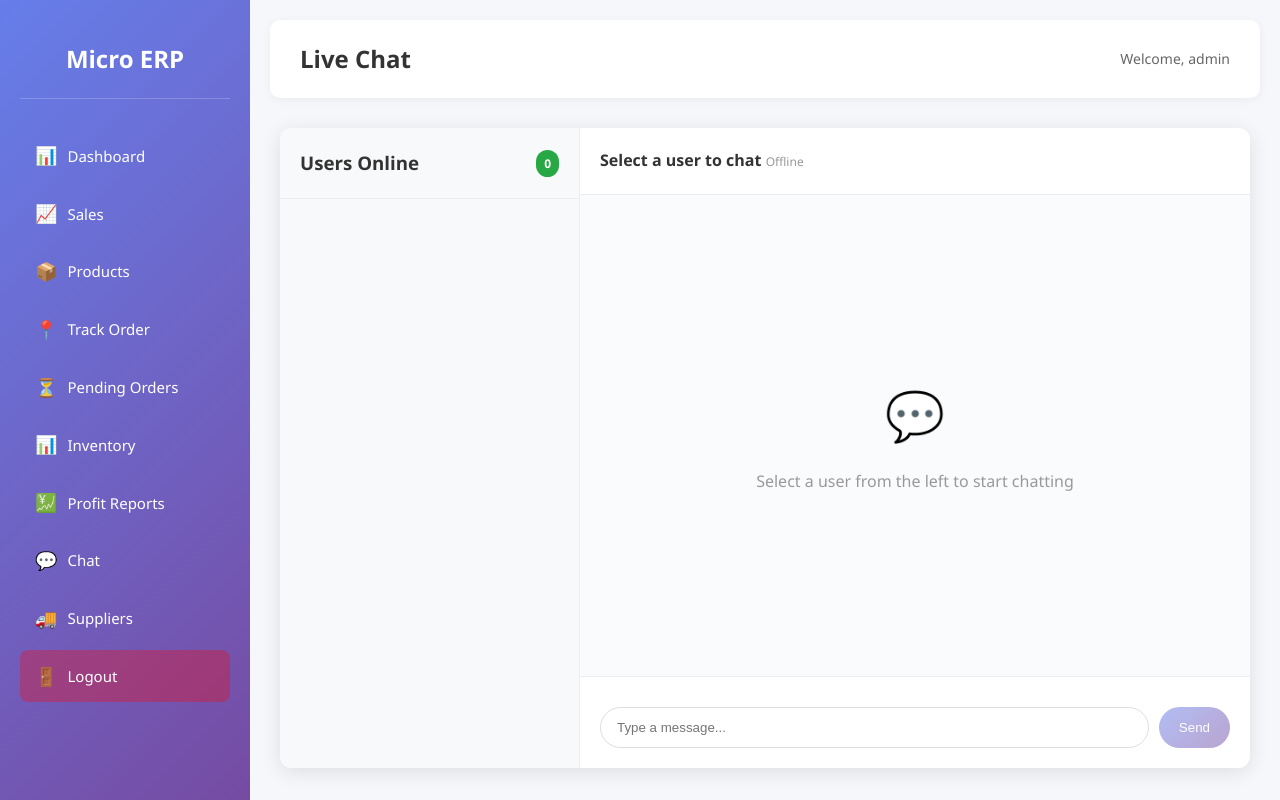
After one commit to atu32101/Micro-Erp-For-Small-Manufactures, a Flask app: page /chat in a window 1280 px wide. The commit adds this page. Run offline with Flask 3, Linux system fonts and the light colour scheme; a user stored in the database is signed in; some libraries are stand-ins or nearby versions.

Commit message:
Add live chat feature with SocketIO: private 1-on-1 messaging, online status, typing indicators. Complete integration with ERP sidebar.

```diff
--- a/app.py
+++ b/app.py
@@ -5,9 +5,16 @@ from datetime import datetime
 import os
 
 import os
+import json
+from flask_socketio import SocketIO, emit, join_room, leave_room
+import eventlet
 
 app = Flask(__name__)
 app.secret_key = 'micro_erp_secret_key_2024'
+
+# Chat globals
+online_users = set()
+sio = SocketIO(app, cors_allowed_origins="*", async_mode='eventlet')
 
 # Database configuration - works locally and on cloud
 DB_PATH = os.environ.get('DATABASE_URL', os.path.join(os.path.dirname(__file__), 'instance', 'erp.db'))
@@ -120,7 +127,7 @@ def init_db():
     except:
         pass
 
-    # Create order tracking table
+# Create order tracking table
     cursor.execute('''
         CREATE TABLE IF NOT EXISTS order_tracking (
             id INTEGER PRIMARY KEY AUTOINCREMENT,
@@ -131,6 +138,32 @@ def init_db():
             updated_at TEXT NOT NULL,
             FOREIGN KEY (order_id) REFERENCES orders (id),
             FOREIGN KEY (updated_by) REFERENCES users (id)
+        )
+    ''')
+
+    # === CHAT TABLES ===
+    cursor.execute('''
+        CREATE TABLE IF NOT EXISTS chats (
+            id INTEGER PRIMARY KEY AUTOINCREMENT,
+            user1_id INTEGER NOT NULL,
+            user2_id INTEGER NOT NULL,
+            created_at DATETIME DEFAULT CURRENT_TIMESTAMP,
+            UNIQUE(user1_id, user2_id),
+            FOREIGN KEY (user1_id) REFERENCES users (id),
+            FOREIGN KEY (user2_id) REFERENCES users (id)
+        )
+    ''')
+
+    cursor.execute('''
+        CREATE TABLE IF NOT EXISTS messages (
+            id INTEGER PRIMARY KEY AUTOINCREMENT,
+            chat_id INTEGER NOT NULL,
+            sender_id INTEGER NOT NULL,
+            content TEXT NOT NULL,
+            timestamp DATETIME DEFAULT CURRENT_TIMESTAMP,
+            is_read BOOLEAN DEFAULT 0,
+            FOREIGN KEY (chat_id) REFERENCES chats (id),
+            FOREIGN KEY (sender_id) REFERENCES users (id)
         )
     ''')
 
@@ -913,6 +946,147 @@ def profit_reports():
         'product_revenue': product_revenue, 'monthly_profit': monthly_profit, 'orders_by_status': orders_by_status}
     return render_template('profit_reports.html', profit_data=profit_data)
 
+# === CHAT ROUTES ===
+@app.route('/chat')
+@login_required
+def chat():
+    return render_template('chat.html')
+
+@app.route('/api/users')
+@login_required
+def api_users():
+    conn = get_db_connection()
+    users = conn.execute('''
+        SELECT id, username, role FROM users
+        WHERE id != ? ORDER BY username
+    ''', (session['user_id'],)).fetchall()
+    conn.close()
+
+    # Mark online users
+    user_list = []
+    for user in users:
+        user_list.append({
+            'id': user['id'],
+            'username': user['username'],
+            'role': user['role'],
+            'online': user['id'] in online_users
+        })
+
+    return jsonify(user_list)
+
+@app.route('/api/messages/<int:partner_id>')
+@login_required
+def api_messages(partner_id):
+    user1 = min(session['user_id'], partner_id)
+    user2 = max(session['user_id'], partner_id)
+
+    conn = get_db_connection()
+    chat = conn.execute('''
+        SELECT id FROM chats WHERE (user1_id = ? AND user2_id = ?) OR (user1_id = ? AND user2_id = ?)
+    ''', (user1, user2, user2, user1)).fetchone()
+
+    chat_id = chat['id'] if chat else None
+
+    if chat_id:
+        messages = conn.execute('''
+            SELECT m.*, u.username FROM messages m
+            JOIN users u ON m.sender_id = u.id
+            WHERE m.chat_id = ? ORDER BY m.timestamp ASC
+        ''', (chat_id,)).fetchall()
+    else:
+        messages = []
+
+    conn.close()
+    return jsonify([dict(msg) for msg in messages])
+
+@app.route('/api/messages/<int:message_id>/read', methods=['POST'])
+@login_required
+def api_mark_read(message_id):
+    conn = get_db_connection()
+    conn.execute('UPDATE messages SET is_read = 1 WHERE id = ? AND chat_id IN (SELECT id FROM chats WHERE user1_id = ? OR user2_id = ?)',
+                (message_id, session['user_id'], session['user_id']))
+    conn.commit()
+    conn.close()
+    return jsonify({'success': True})
+
+# === SOCKETIO EVENTS ===
+@sio.on('connect')
+def handle_connect():
+    if 'user_id' in session:
+        online_users.add(int(session['user_id']))
+        emit('user_online', {'user_id': session['user_id']}, broadcast=True)
+
+@sio.on('disconnect')
+def handle_disconnect():
+    if 'user_id' in session:
+        user_id = int(session['user_id'])
+        if user_id in online_users:
+            online_users.remove(user_id)
+            emit('user_offline', {'user_id': user_id}, broadcast=True)
+
+@sio.on('join_chat')
+def handle_join_chat(data):
+    room = data.get('chat_id')
+    if room:
+        join_room(room)
+        emit('status', {'msg': f'Joined chat {room}'})
+
+@sio.on('send_message')
+def handle_send_message(data):
+    chat_id = data.get('chat_id')
+    partner_id = data.get('partner_id')
+    content = data.get('content')
+
+    if not all([chat_id, partner_id, content, 'user_id' in session]):
+        return
+
+    sender_id = session['user_id']
+    timestamp = datetime.now().strftime('%Y-%m-%d %H:%M:%S')
+
+    conn = get_db_connection()
+
+    # Get or create chat
+    user1 = min(sender_id, partner_id)
+    user2 = max(sender_id, partner_id)
+    chat = conn.execute('''
+        SELECT id FROM chats WHERE (user1_id = ? AND user2_id = ?) OR (user1_id = ? AND user2_id = ?)
+    ''', (user1, user2, user2, user1)).fetchone()
+
+    if chat:
+        chat_id = chat['id']
+    else:
+        conn.execute('INSERT INTO chats (user1_id, user2_id) VALUES (?, ?)', (user1, user2))
+        chat_id = conn.lastrowid
+        conn.commit()
+
+    # Save message
+    message_id = conn.execute('''
+        INSERT INTO messages (chat_id, sender_id, content) VALUES (?, ?, ?)
+    ''', (chat_id, sender_id, content)).lastrowid
+
+    conn.commit()
+    conn.close()
+
+    # Emit to room
+    message_data = {
+        'message_id': message_id,
+        'chat_id': chat_id,
+        'sender_id': sender_id,
+        'content': content,
+        'timestamp': timestamp
+    }
+    emit('message', message_data, room=f'chat_{user1}_{user2}')
+
+@sio.on('typing')
+def handle_typing(data):
+    chat_id = data.get('chat_id')
+    emit('typing', {'username': session.get('username')}, room=chat_id)
+
+@sio.on('stop_typing')
+def handle_stop_typing(data):
+    chat_id = data.get('chat_id')
+    emit('stop_typing', {}, room=chat_id)
+
 if __name__ == '__main__':
     os.makedirs(os.path.join(os.path.dirname(__file__), 'instance'), exist_ok=True)
     init_db()
@@ -920,11 +1094,17 @@ if __name__ == '__main__':
     print("=" * 50)
     print("Micro ERP System Starting...")
     print("=" * 50)
+    print("🚀 NEW: Live Chat Feature!")
+    print("  - Real-time 1-on-1 messaging")
+    print("  - Online status indicators")
+    print("  - Chat from sidebar")
+    print("=" * 50)
     print("Features:")
     print("  - Admin creates Manager/Staff accounts")
     print("  - Supplier can pick up orders")
     print("  - Role-based access control")
     print("  - Supplier notification on login")
+    print("  - 💬 Live Chat between users")
     print("=" * 50)
     print("Default credentials:")
     print("  Admin: admin / admin123")
@@ -932,4 +1112,4 @@ if __name__ == '__main__':
     print("=" * 50)
     print("Access URL: http://127.0.0.1:5000")
     print("=" * 50)
-    app.run(host='0.0.0.0', port=5000, debug=True)
+    sio.run(app, host='0.0.0.0', port=5000, debug=True)
--- /dev/null
+++ b/static/chat.js
@@ -0,0 +1,159 @@
+// Chat SocketIO Client
+document.addEventListener('DOMContentLoaded', function() {
+    const socket = io();
+    const userId = {{ session.user_id|tojson }};
+    const username = {{ session.username|tojson }};
+    let currentChatPartnerId = null;
+    let currentChatId = null;
+
+    // Elements
+    const userList = document.getElementById('userList');
+    const messagesContainer = document.getElementById('messagesContainer');
+    const messageInput = document.getElementById('messageInput');
+    const sendButton = document.getElementById('sendButton');
+    const onlineCount = document.getElementById('online-count');
+    const chatPartnerName = document.getElementById('chatPartnerName');
+    const chatPartnerStatus = document.getElementById('chatPartnerStatus');
+    const typingIndicator = document.getElementById('typingIndicator');
+
+    // Load users
+    fetch('/api/users')
+        .then(res => res.json())
+        .then(users => {
+            users.forEach(user => {
+                const userEl = document.createElement('div');
+                userEl.className = `user-item ${user.online ? 'online' : 'offline'}`;
+                userEl.dataset.userId = user.id;
+                userEl.innerHTML = `
+                    <div class="user-avatar">${user.username.charAt(0).toUpperCase()}</div>
+                    <div class="user-details">
+                        <span class="user-name">${user.username}</span>
+                        <span class="user-role">${user.role}</span>
+                    </div>
+                    ${user.online ? '<div class="online-dot"></div>' : ''}
+                `;
+                userEl.addEventListener('click', () => selectUser(user.id, user.username));
+                userList.appendChild(userEl);
+            });
+            onlineCount.textContent = users.filter(u => u.online).length;
+        });
+
+    // Socket events
+    socket.on('connect', () => {
+        console.log('Connected to chat server');
+        socket.emit('join_chat', { user_id: userId });
+    });
+
+    socket.on('user_online', (data) => updateUserStatus(data.user_id, true));
+    socket.on('user_offline', (data) => updateUserStatus(data.user_id, false));
+
+    socket.on('message', (data) => {
+        if (currentChatId === data.chat_id) {
+            appendMessage(data, 'received');
+            markAsRead(data.message_id);
+        }
+    });
+
+    socket.on('typing', (data) => {
+        if (currentChatId === data.chat_id) {
+            typingIndicator.textContent = `${data.username} is typing...`;
+            setTimeout(() => typingIndicator.textContent = '', 3000);
+        }
+    });
+
+    socket.on('stop_typing', (data) => {
+        if (currentChatId === data.chat_id) typingIndicator.textContent = '';
+    });
+
+    // Input handlers
+    let typingTimer;
+    messageInput.addEventListener('input', () => {
+        sendButton.disabled = messageInput.value.trim() === '';
+
+        if (currentChatPartnerId) {
+            socket.emit('typing', { chat_id: currentChatId });
+            clearTimeout(typingTimer);
+            typingTimer = setTimeout(() => socket.emit('stop_typing', { chat_id: currentChatId }), 1000);
+        }
+    });
+
+    messageInput.addEventListener('keypress', (e) => {
+        if (e.key === 'Enter' && !e.shiftKey) {
+            e.preventDefault();
+            sendMessage();
+        }
+    });
+
+    sendButton.addEventListener('click', sendMessage);
+
+    function sendMessage() {
+        const message = messageInput.value.trim();
+        if (!message || !currentChatPartnerId) return;
+
+        socket.emit('send_message', {
+            chat_id: currentChatId,
+            partner_id: currentChatPartnerId,
+            content: message
+        });
+
+        appendMessage({ content: message, sender_id: userId, timestamp: new Date().toISOString() }, 'sent');
+        messageInput.value = '';
+        sendButton.disabled = true;
+    }
+
+    function selectUser(partnerId, partnerName) {
+        if (partnerId === userId) return;
+
+        currentChatPartnerId = partnerId;
+        chatPartnerName.textContent = partnerName;
+        chatPartnerStatus.className = 'status-online'; // Assume online when selected
+        chatPartnerStatus.textContent = 'Online';
+
+        // Load chat history
+        fetch(`/api/messages/${partnerId}`)
+            .then(res => res.json())
+            .then(messages => {
+                messagesContainer.innerHTML = '';
+                messages.forEach(msg => appendMessage(msg, msg.sender_id == userId ? 'sent' : 'received'));
+                messagesContainer.scrollTop = messagesContainer.scrollHeight;
+            });
+
+        // Highlight selected
+        document.querySelectorAll('.user-item').forEach(el => el.classList.remove('selected'));
+        event.currentTarget.classList.add('selected');
+
+        // Join chat room
+        socket.emit('join_chat', { chat_id: `chat_${Math.min(userId, partnerId)}_${Math.max(userId, partnerId)}` });
+    }
+
+    function appendMessage(msg, type) {
+        const messageEl = document.createElement('div');
+        messageEl.className = `message ${type}`;
+        messageEl.innerHTML = `
+            <div class="message-content">${msg.content}</div>
+            <div class="message-time">${new Date(msg.timestamp).toLocaleTimeString()}</div>
+        `;
+        messagesContainer.appendChild(messageEl);
+        messagesContainer.scrollTop = messagesContainer.scrollHeight;
+    }
+
+    function updateUserStatus(userId, online) {
+        const userEl = document.querySelector(`[data-user-id="${userId}"]`);
+        if (userEl) {
+            userEl.className = `user-item ${online ? 'online' : 'offline'}`;
+            const dot = userEl.querySelector('.online-dot');
+            if (online && !dot) {
+                const newDot = document.createElement('div');
+                newDot.className = 'online-dot';
+                userEl.appendChild(newDot);
+            } else if (!online && dot) {
+                dot.remove();
+            }
+            onlineCount.textContent = document.querySelectorAll('.user-item.online').length;
+        }
+    }
+
+    function markAsRead(messageId) {
+        fetch(`/api/messages/${messageId}/read`, { method: 'POST' });
+    }
+});
--- a/static/style.css
+++ b/static/style.css
@@ -126,6 +126,234 @@ body {
 
 .nav-item.logout:hover {
     background: rgba(255, 0, 0, 0.5);
+}
+
+/* Chat Styles */
+.chat-container {
+    display: flex;
+    height: 80vh;
+    background: white;
+    border-radius: 12px;
+    box-shadow: 0 4px 20px rgba(0,0,0,0.1);
+    overflow: hidden;
+}
+
+.chat-sidebar {
+    width: 300px;
+    background: #f8f9fa;
+    border-right: 1px solid #eee;
+    display: flex;
+    flex-direction: column;
+}
+
+.chat-header {
+    padding: 20px;
+    border-bottom: 1px solid #eee;
+    display: flex;
+    justify-content: space-between;
+    align-items: center;
+}
+
+.online-badge {
+    background: #28a745;
+    color: white;
+    padding: 4px 8px;
+    border-radius: 12px;
+    font-size: 12px;
+    font-weight: bold;
+}
+
+.user-list {
+    flex: 1;
+    overflow-y: auto;
+}
+
+.user-item {
+    display: flex;
+    align-items: center;
+    padding: 15px 20px;
+    cursor: pointer;
+    transition: background 0.2s;
+    border-bottom: 1px solid #f0f0f0;
+}
+
+.user-item:hover, .user-item.selected {
+    background: white;
+}
+
+.user-avatar {
+    width: 40px;
+    height: 40px;
+    background: linear-gradient(135deg, #667eea, #764ba2);
+    border-radius: 50%;
+    display: flex;
+    align-items: center;
+    justify-content: center;
+    color: white;
+    font-weight: bold;
+    margin-right: 12px;
+    font-size: 16px;
+}
+
+.user-details {
+    flex: 1;
+}
+
+.user-name {
+    display: block;
+    font-weight: 500;
+}
+
+.user-role {
+    font-size: 12px;
+    color: #666;
+}
+
+.online-dot {
+    width: 10px;
+    height: 10px;
+    background: #28a745;
+    border-radius: 50%;
+    margin-left: 8px;
+}
+
+.chat-main {
+    flex: 1;
+    display: flex;
+    flex-direction: column;
+}
+
+.chat-header-main {
+    padding: 20px;
+    border-bottom: 1px solid #eee;
+    background: white;
+}
+
+.partner-name {
+    font-weight: 600;
+    font-size: 16px;
+}
+
+.status-online {
+    color: #28a745;
+    font-size: 12px;
+}
+
+.status-offline {
+    color: #999;
+    font-size: 12px;
+}
+
+.messages-container {
+    flex: 1;
+    padding: 20px;
+    overflow-y: auto;
+    background: #fafbfc;
+}
+
+.message {
+    margin-bottom: 15px;
+    display: flex;
+}
+
+.message.sent {
+    justify-content: flex-end;
+}
+
+.message.received {
+    justify-content: flex-start;
+}
+
+.message-content {
+    max-width: 70%;
+    padding: 10px 14px;
+    border-radius: 18px;
+    word-wrap: break-word;
+}
+
+.message.sent .message-content {
+    background: linear-gradient(135deg, #667eea, #764ba2);
+    color: white;
+}
+
+.message.received .message-content {
+    background: white;
+    border: 1px solid #eee;
+    color: #333;
+}
+
+.message-time {
+    font-size: 11px;
+    opacity: 0.7;
+    margin-top: 4px;
+}
+
+.message.sent .message-time {
+    text-align: right;
+    color: rgba(255,255,255,0.8);
+}
+
+.no-chat-selected {
+    display: flex;
+    flex-direction: column;
+    align-items: center;
+    justify-content: center;
+    height: 100%;
+    color: #999;
+}
+
+.no-chat-icon {
+    font-size: 48px;
+    margin-bottom: 15px;
+}
+
+.chat-input-area {
+    padding: 20px;
+    border-top: 1px solid #eee;
+    background: white;
+}
+
+.typing-indicator {
+    font-style: italic;
+    color: #666;
+    margin-bottom: 10px;
+    font-size: 14px;
+}
+
+.message-input-container {
+    display: flex;
+    gap: 10px;
+}
+
+#messageInput {
+    flex: 1;
+    padding: 12px 16px;
+    border: 1px solid #ddd;
+    border-radius: 25px;
+    outline: none;
+}
+
+#messageInput:focus {
+    border-color: #667eea;
+}
+
+#sendButton {
+    padding: 12px 20px;
+    background: linear-gradient(135deg, #667eea, #764ba2);
+    color: white;
+    border: none;
+    border-radius: 25px;
+    cursor: pointer;
+    font-weight: 500;
+}
+
+#sendButton:disabled {
+    opacity: 0.5;
+    cursor: not-allowed;
+}
+
+#sendButton:hover:not(:disabled) {
+    transform: translateY(-1px);
 }
 
 /* Main Content */
@@ -437,6 +665,8 @@ body {
     margin-top: 25px;
 }
 
+/* No custom login feature styles - reverted */
+
 /* Responsive Design */
 @media (max-width: 768px) {
     .sidebar {
--- a/templates/base.html
+++ b/templates/base.html
@@ -38,9 +38,14 @@
                     <span class="icon">📊</span>
                     Inventory
                 </a>
+
                 <a href="{{ url_for('profit_reports') }}" class="nav-item">
                     <span class="icon">💹</span>
                     Profit Reports
+                </a>
+                <a href="{{ url_for('chat') }}" class="nav-item">
+                    <span class="icon">💬</span>
+                    Chat
                 </a>
                 <a href="{{ url_for('suppliers') }}" class="nav-item">
                     <span class="icon">🚚</span>
--- /dev/null
+++ b/templates/chat.html
@@ -0,0 +1,48 @@
+<!DOCTYPE html>
+{% extends "base.html" %}
+
+{% block title %}Chat - Micro ERP{% endblock %}
+{% block header %}Live Chat{% endblock %}
+
+{% block content %}
+<div class="chat-container">
+    <div class="chat-sidebar">
+        <div class="chat-header">
+            <h3>Users Online</h3>
+            <span id="online-count" class="online-badge">0</span>
+        </div>
+        <div class="user-list" id="userList">
+            <!-- Dynamic users loaded via JS/API -->
+        </div>
+    </div>
+
+    <div class="chat-main">
+        <div class="chat-header-main">
+            <div class="chat-partner-info">
+                <span id="chatPartnerName" class="partner-name">Select a user to chat</span>
+                <span id="chatPartnerStatus" class="status-offline">Offline</span>
+            </div>
+        </div>
+
+        <div class="messages-container" id="messagesContainer">
+            <div class="no-chat-selected">
+                <div class="no-chat-icon">💬</div>
+                <p>Select a user from the left to start chatting</p>
+            </div>
+        </div>
+
+        <div class="chat-input-area">
+            <div class="typing-indicator" id="typingIndicator"></div>
+            <div class="message-input-container">
+                <input type="text" id="messageInput" placeholder="Type a message..." maxlength="500">
+                <button id="sendButton" disabled>Send</button>
+            </div>
+        </div>
+    </div>
+</div>
+{% endblock %}
+
+{% block scripts %}
+<script src="https://cdn.socket.io/4.7.5/socket.io.min.js"></script>
+<script src="{{ url_for('static', filename='chat.js') }}"></script>
+{% endblock %}
```
Also changed, not shown: TODO.md (+13 -8 lines), instance/erp.db.
